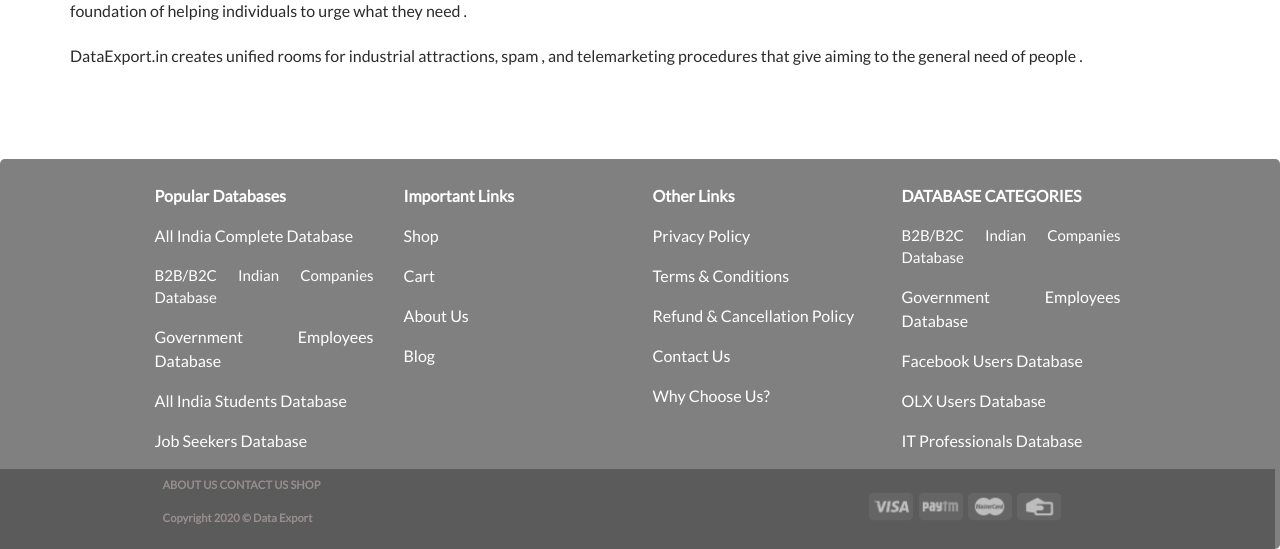
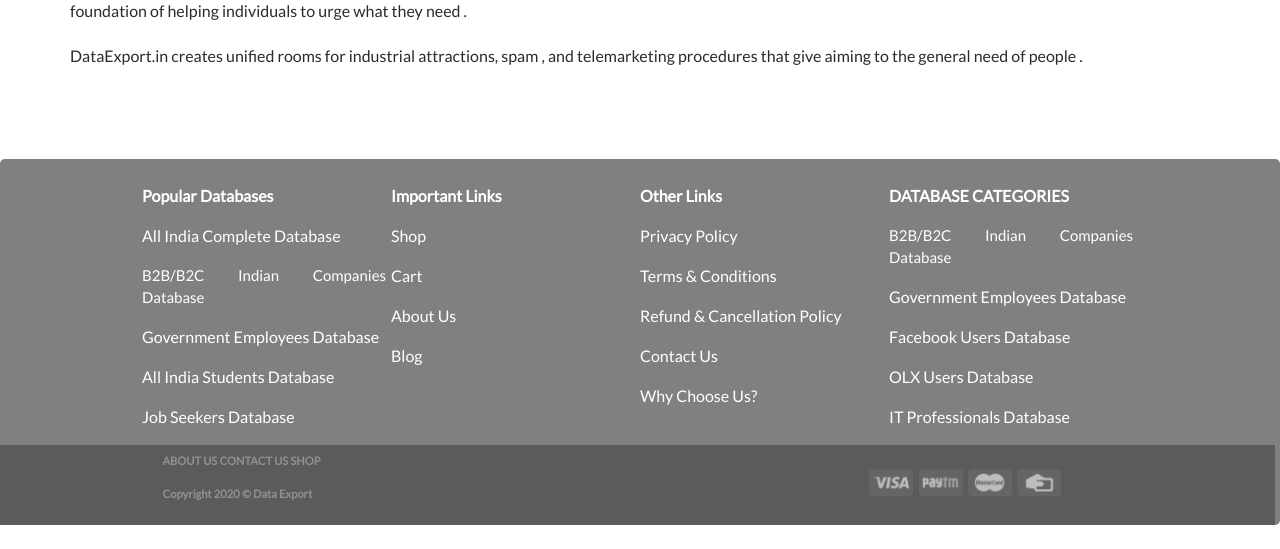
Before and after one commit to vinayakkalra/ecommerce-solution-digital-goods, a PHP site: page /about.php in a window 1280 px wide. Shown: the part 328-877 px from the top of the page. After the commit the page ends 853 px from the top, so only its background shows below. Run offline with PHP 8.4, Linux system fonts and the light colour scheme.

Commit message:
files updated

```diff
--- a/css/style.css
+++ b/css/style.css
@@ -269,7 +269,7 @@ body {
 }
 @media only screen and (min-width: 1920px) {
     .hello {
-        height: 600px;
+        height: 600px !important;
     }
 }
 .hello {
--- a/policy.html
+++ b/policy.php
@@ -76,7 +76,7 @@
         <!-- desktop header end -->
         <!-- second bar start -->
         <div class="container" style="border-top: 1px solid rgb(221, 221, 221); padding: 20px 0px;">
-            <div style="width:100%;" class="hello">
+            <div style="width:100%;" >
                 <p class="font-Lato-Regular" style="color:#2b2b2b; margin:0px 0px 20.8px;margin-top: 50px;">
                     Last updated: May 17, 2020 Buy Marketing Database (“us”, “we”, or “our”) operates the Buy Marketing Database website (the “Service”).
                 </p>
--- a/template/footer.php
+++ b/template/footer.php
@@ -2,7 +2,8 @@
     <div id="card-bar-one" class="container-fluid">
         <div id="card-bar-center-one" class="container">
             <div class="row" id="jtext" style="font-size: 1em;">
-                <div class="col-sm" id="footlink">
+                <div style="width:25%" id="footlink">
+                    <div style="width:98%;margin:0 auto;" >
                         <p id="bhead" class="font-Lato-Regular">Popular Databases
                         </p>
                         <p class="font-Lato-Regular"><a href="product-category?Product=5">All India Complete Database</a></p>
@@ -11,7 +12,9 @@
                         <p class="font-Lato-Regular"><a href="product-category?Product=3">All India Students Database</a></p>
                         <p class="font-Lato-Regular"><a href="product-category?Product=4">Job Seekers Database</a></p>
                     </div>
-                <div class="col-sm" id="footlink">
+                </div>
+                <div style="width:25%" id="footlink">
+                    <div style="width:98%;margin:0 auto;" >
                         <p id="bhead" class="font-Lato-Regular">Important Links
                         </p>
                         <p class="font-Lato-Regular"><a  href="">Shop</a></p>
@@ -19,7 +22,9 @@
                         <p class="font-Lato-Regular"><a href="about">About Us</a></p>
                         <p class="font-Lato-Regular"><a href="">Blog</a></p>
                     </div>
-                <div class="col-sm" id="footlink">
+                </div>
+                <div style="width:25%" id="footlink">
+                    <div style="width:98%;margin:0 auto;" >
                         <p id="bhead" class="font-Lato-Regular">Other Links</a></p>
                         <p class="font-Lato-Regular"><a href="policy">Privacy Policy</a></p>
                         <p class="font-Lato-Regular"><a href="term">Terms & Conditions</a></p>
@@ -27,13 +32,16 @@
                         <p class="font-Lato-Regular"><a href="">Contact Us</a></p>
                         <p class="font-Lato-Regular"><a href="why">Why Choose Us?</a></p>
                     </div>
-                <div class="col-sm" id="footlink">
+                </div>
+                <div style="width:25%" id="footlink">
+                    <div style="width:98%;margin:0 auto;" >
                         <p id="bhead" class="font-Lato-Regular">DATABASE CATEGORIES</p>
                         <p class="font-Lato-Regular" style="font-size:15px"><a href="">B2B/B2C Indian Companies Database</a></p>
                         <p class="font-Lato-Regular"><a href="">Government Employees Database</a></p>
                         <p class="font-Lato-Regular"><a href="">Facebook Users Database</a></p>
                         <p class="font-Lato-Regular"><a href="">OLX Users Database</a></p>
                         <p class="font-Lato-Regular"><a href="">IT Professionals Database</a></p>
+                    </div>
                 </div>
             </div>
         </div>
--- a/template/footerMob.php
+++ b/template/footerMob.php
@@ -17,7 +17,7 @@
                     </p>
                     <p class="font-Lato-Regular"><a  href="">Shop</a></p>
                     <p class="font-Lato-Regular"><a href="">Cart</a></p>
-                    <p class="font-Lato-Regular"><a href="">About Us</a></p>
+                    <p class="font-Lato-Regular"><a href="about">About Us</a></p>
                     <p class="font-Lato-Regular"><a href="">Blog</a></p>
                 </div>
                 <div class="col-sm mt-2" id="footlink">
--- a/term.html
+++ b/term.php
@@ -76,7 +76,7 @@
         <!-- desktop header end -->
         <!-- second bar start -->
         <div class="container" style="border-top: 1px solid rgb(221, 221, 221); padding: 20px 0px;">
-            <div style="width:100%;" class="hello">
+            <div style="width:100%;" >
                 <h1 style="color:#2b2b2b; font-size: 20px;border-bottom: 2px solid rgba(0,0,0,0.1);padding-bottom: 7.5px; font-weight:700; margin:0px 0px 24px;" class="font-Lato-Regular">
                     TERMS & CONDITIONS
                 </h1>
--- a/why.html
+++ b/why.php
@@ -86,7 +86,7 @@
         <!-- desktop header end -->
         <!-- second bar start -->
         <div class="container" style="border-top: 1px solid rgb(221, 221, 221); padding: 20px 0px;">
-            <div style="width:100%; height:1950px;">
+            <div style="width:100%;"  class="hello">
                 <h1 style="color:#2b2b2b; font-size: 1.25em;border-bottom: 2px solid rgba(0,0,0,0.1);padding-bottom: 7.5px; font-weight:700; margin:0px 0px 24px;" class="font-Lato-Regular">
                     WHY CHOOSE US?
                 </h1>
```
Also changed, not shown: refund.php (renamed from refund.html). Lines whose indentation alone changed are shown as unchanged.
